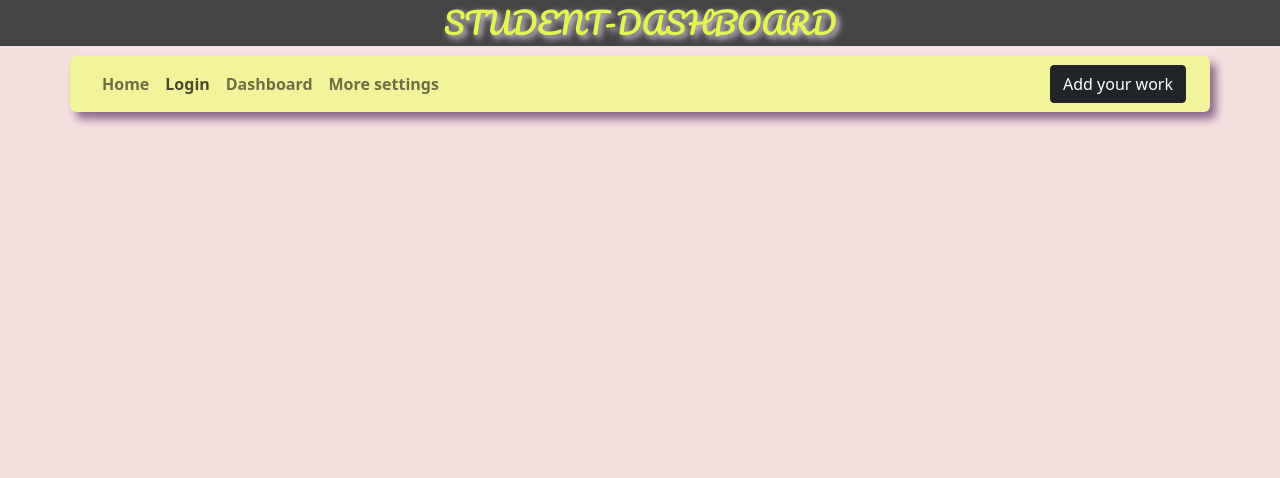
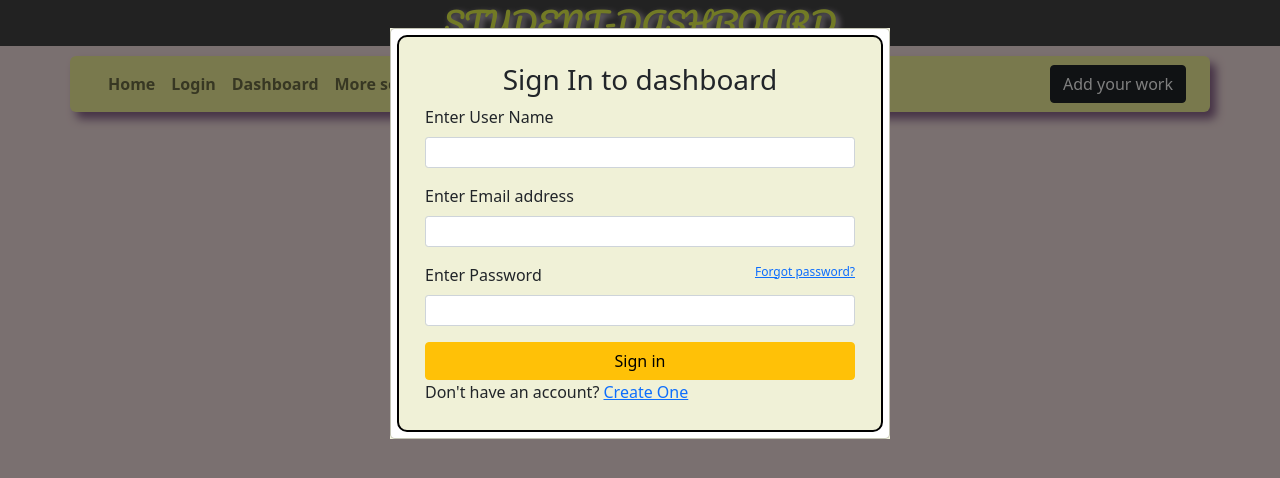
Before and after one commit to Nm99codex/Student-dashboard-shapeai.github.io, a plain HTML site: page index.html in a window 1280 px wide. Both pictures are taken after a click on the link "Login". Drawn offline with nearby package versions, Linux system fonts and the light colour scheme.

Commit message:
Add html

```diff
--- a/index.html
+++ b/index.html
@@ -7,6 +7,7 @@
         <link rel="preconnect" href="https://fonts.gstatic.com" crossorigin>
         <link href="https://fonts.googleapis.com/css2?family=Pacifico&display=swap" rel="stylesheet">
         <link href="https://cdn.jsdelivr.net/npm/bootstrap@5.1.1/dist/css/bootstrap.min.css" rel="stylesheet" integrity="sha384-F3w7mX95PdgyTmZZMECAngseQB83DfGTowi0iMjiWaeVhAn4FJkqJByhZMI3AhiU" crossorigin="anonymous">
+        <link href="https://stackpath.bootstrapcdn.com/bootstrap/4.4.1/css/bootstrap.min.css" rel="stylesheet">
         <link href="https://cdn.jsdelivr.net/npm/bootstrap@5.1.1/dist/css/bootstrap.min.css" rel="stylesheet" integrity="sha384-F3w7mX95PdgyTmZZMECAngseQB83DfGTowi0iMjiWaeVhAn4FJkqJByhZMI3AhiU" crossorigin="anonymous">
         <meta name="viewport" content="width=device-width, initial-scale=1.0">
         <link rel="stylesheet" href="style.css">
@@ -17,8 +18,8 @@
 
         <!-- Creating navigator -->
         <nav class="navbar navbar-expand-md navbar-light container-sm" style = "background-color:rgb(243, 243, 155); border-radius: 6px; box-shadow: 6px 7px 10px rgb(139, 100, 139);">
-        <div class="container-fluid">
-            <a class="navbar-brand" href="#">NAVIGATE</a>
+            <div class="container">
+                <span id = "user-name" style = "font-size:21px; font-weight:bolder; color:rgb(12, 95, 4); margin-right:6px;"></span>
                 <button class="navbar-toggler" type="button" data-bs-toggle="collapse" data-bs-target="#navbarSupportedContent" aria-controls="navbarSupportedContent" aria-expanded="false" aria-label="Toggle navigation">
                     <span class="navbar-toggler-icon"></span>
                 </button>
@@ -28,7 +29,7 @@
                             <a class="nav-link" href="#"><strong>Home</strong></a>
                         </li>
                         <li class="nav-item">
-                        <a class="nav-link" href="#"><strong>Login</strong></a>
+                            <a class="nav-link" href = "#" data-bs-toggle="modal" data-bs-target="#login_form"><strong>Login</strong></a>
                         </li>
                         <li class="nav-item">
                             <a class="nav-link" href="#"><strong>Dashboard</strong></a>
@@ -100,47 +101,50 @@
             </div>
         </div>
 
+        <!-- Creating Login modal -->
+        <div class="modal fade" id="login_form" tabindex="-1" aria-labelledby="login_form" aria-hidden="true" >
+            <div class="modal-dialog" role="document" style = "background-color: rgb(244, 245, 225);">
+                <div class="modal-content">
+                    <div class="card login-form">
+                        <div class="card-body">
+                            <div class="card-text">
+                                <form>
+                                    <h3 class="card-title text-center"> Sign In to dashboard </h3>
+                                    <div class="form-group">
+                                        <label for="UserName"> Enter User Name </label>
+                                        <input type="text" class="form-control form-control-sm" id="UserName" aria-describedby="emailHelp">
+                                    </div>
+                                    <div class="form-group">
+                                        <label for="exampleInputEmail"> Enter Email address </label>
+                                        <input type="email" class="form-control form-control-sm" id="exampleInputEmail" aria-describedby="emailHelp">
+                                    </div>
+                                    <div class="form-group">
+                                        <label for="exampleInputPassword">Enter Password </label>
+                                        <a href="#" style="float:right;font-size:12px;"> Forgot password? </a>
+                                        <input type="password" class="form-control form-control-sm" id="exampleInputPassword">
+                                    </div>
+                                    <button type="submit" class="btn btn-warning btn-block" data-bs-dismiss="modal" onclick = "userid()"> Sign in </button>
 
-    <!-- Creating module -->
-
-
-
-
-    <!-- <div class="bg-light col-md-5 col-sm-4 col-lg-3 mt-3 ml-5">
-        <div class="body">
-            <div class="header bg-warning">
-                <div class=" justify-content-between">
-                    <h5 class="card-title">Nikhil Maurya</h5>
-                    <div class = "d-flex justify-content-end">
-                        <button class="btn btn-success btn-sm rounded-0" type="button" data-toggle="tooltip" data-placement="top" title="Edit"><i class="fa fa-edit"></i></button>
-                        <button type="button" class="btn btn-outline-danger bg-danger text-dark">
-                            Delete
-                        </button>
+                                    <div class="sign-up">
+                                        Don't have an account? <a href="#"> Create One </a>
+                                    </div>
+                                </form>
                             </div>
                         </div>
                     </div>
-            <h6 class="card-subtitle mb-2 text-muted">Delhi Technological University</h6>
-          <div class="card-text text-center">
-              <div class="text-black font-monospace">
-                  <div>
-                      Marks got in C++ : 80
-                      <hr>
-                      Marks got in Javascript : 90
                 </div>
             </div>
         </div>
-          <a href="#" class="card-link">Card link</a>
-          <a href="#" class="card-link">Another link</a>
-        </div>
-    </div> -->
 
 
+        <!-- Creating card -->
         <main class="container">
             <section>
                 <div id="taskContentsrow" class="row"></div>
             </section>
         </main>
 
+
         <script src="https://cdn.jsdelivr.net/npm/bootstrap@5.1.1/dist/js/bootstrap.bundle.min.js" integrity="sha384-/bQdsTh/da6pkI1MST/rWKFNjaCP5gBSY4sEBT38Q/9RBh9AH40zEOg7Hlq2THRZ" crossorigin="anonymous"></script>
         <script src="index.js"></script>
     </body>
```
Lines whose indentation alone changed are shown as unchanged.
